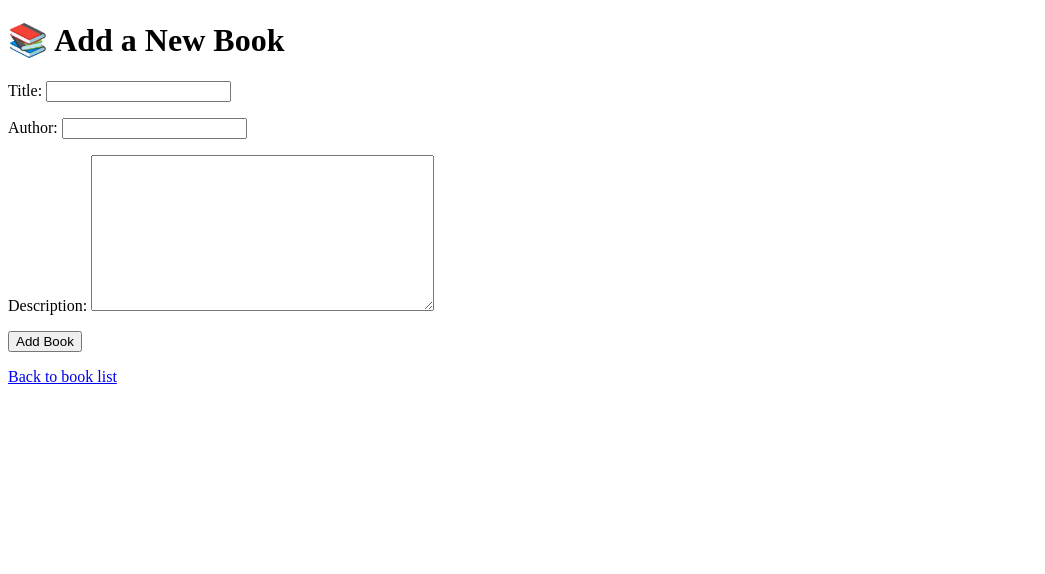
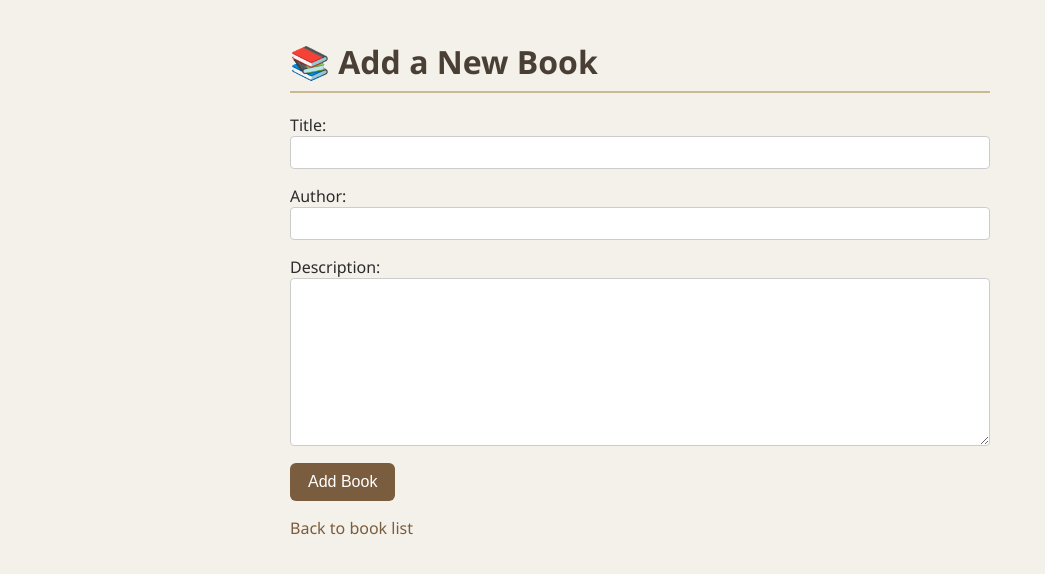
Before and after one commit to SaiGadwe/bookshelf-project, a Django app: page /add/ in a window 1280 px wide. Shown: the top 574 px of the page, without its empty margins (0-1045 px from the left). Run offline with Django 5.2, Linux system fonts and the light colour scheme; the visitor is signed in with stand-in values (Sample User, id 1).

Commit message:
add css styling to all pages

```diff
--- /dev/null
+++ b/books/static/books/style.css
@@ -0,0 +1,74 @@
+body {
+    font-family: "Segoe UI", Arial, sans-serif;
+    background-color: #f4f1ea;
+    color: #2b2b2b;
+    max-width: 700px;
+    margin: 40px auto;
+    padding: 0 20px;
+}
+
+h1 {
+    color: #4a3f35;
+    border-bottom: 2px solid #cbb994;
+    padding-bottom: 8px;
+}
+
+a {
+    color: #7a5c3e;
+    text-decoration: none;
+}
+
+a:hover {
+    text-decoration: underline;
+}
+
+ul {
+    list-style: none;
+    padding: 0;
+}
+
+li {
+    background: #ffffff;
+    border: 1px solid #e0d9c8;
+    border-radius: 8px;
+    padding: 14px 18px;
+    margin-bottom: 12px;
+    box-shadow: 0 1px 3px rgba(0, 0, 0, 0.05);
+}
+
+li strong {
+    font-size: 1.1em;
+}
+
+li p {
+    margin: 6px 0;
+    color: #555;
+}
+
+form p {
+    margin-bottom: 12px;
+}
+
+input[type="text"],
+input[type="password"],
+textarea {
+    width: 100%;
+    padding: 8px;
+    border: 1px solid #ccc;
+    border-radius: 4px;
+    box-sizing: border-box;
+}
+
+button {
+    background-color: #7a5c3e;
+    color: white;
+    border: none;
+    padding: 10px 18px;
+    border-radius: 6px;
+    cursor: pointer;
+    font-size: 1em;
+}
+
+button:hover {
+    background-color: #5f4630;
+}
--- a/books/templates/books/add_book.html
+++ b/books/templates/books/add_book.html
@@ -1,8 +1,10 @@
+{% load static %}
 <!DOCTYPE html>
 <html lang="en">
 <head>
     <meta charset="UTF-8">
     <title>Add Book - BookShelf</title>
+    <link rel="stylesheet" href="{% static 'books/style.css' %}">
 </head>
 <body>
     <h1>📚 Add a New Book</h1>
--- a/books/templates/books/book_list.html
+++ b/books/templates/books/book_list.html
@@ -1,8 +1,10 @@
+{% load static %}
 <!DOCTYPE html>
 <html lang="en">
 <head>
     <meta charset="UTF-8">
     <title>BookShelf</title>
+    <link rel="stylesheet" href="{% static 'books/style.css' %}">
 </head>
 <body>
     <h1>📚 BookShelf</h1>
--- a/books/templates/books/delete_book.html
+++ b/books/templates/books/delete_book.html
@@ -1,8 +1,10 @@
+{% load static %}
 <!DOCTYPE html>
 <html lang="en">
 <head>
     <meta charset="UTF-8">
     <title>Delete Book - BookShelf</title>
+    <link rel="stylesheet" href="{% static 'books/style.css' %}">
 </head>
 <body>
     <h1>🗑️ Delete "{{ book.title }}"?</h1>
--- a/books/templates/books/edit_book.html
+++ b/books/templates/books/edit_book.html
@@ -1,8 +1,10 @@
+{% load static %}
 <!DOCTYPE html>
 <html lang="en">
 <head>
     <meta charset="UTF-8">
     <title>Edit Book - BookShelf</title>
+    <link rel="stylesheet" href="{% static 'books/style.css' %}">
 </head>
 <body>
     <h1>✏️ Edit "{{ book.title }}"</h1>
--- a/books/templates/registration/login.html
+++ b/books/templates/registration/login.html
@@ -1,8 +1,10 @@
+{% load static %}
 <!DOCTYPE html>
 <html lang="en">
 <head>
     <meta charset="UTF-8">
     <title>Login - BookShelf</title>
+    <link rel="stylesheet" href="{% static 'books/style.css' %}">
 </head>
 <body>
     <h1>📚 BookShelf Login</h1>
```
